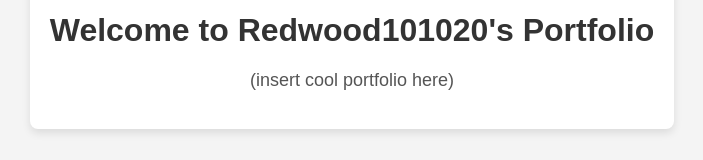
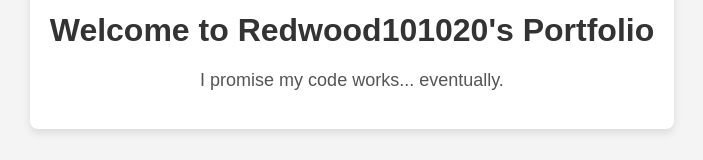
Before and after one commit to redwood101020/redwood101020, a plain HTML site: page index.html in a window 1280 px wide. Shown: the part 350-510 px from the top of the page, without its empty margins (288-991 px from the left). Drawn offline with Linux system fonts and the light colour scheme.

Commit message:
Update index.html

```diff
--- a/index.html
+++ b/index.html
@@ -1,3 +1,4 @@
+<!--Made with chatgpt -->
 <!DOCTYPE html>
 <html lang="en">
 <head>
@@ -34,7 +35,7 @@
 <body>
     <div class="container">
         <h1>Welcome to Redwood101020's Portfolio</h1>
-        <p>(insert cool portfolio here)</p>
+        <p>I promise my code works... eventually.</p>
     </div>
 </body>
 </html>
```
